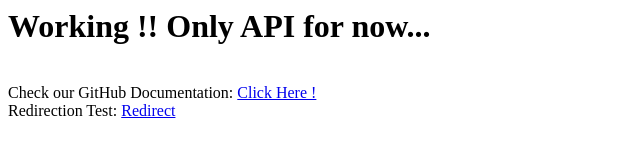
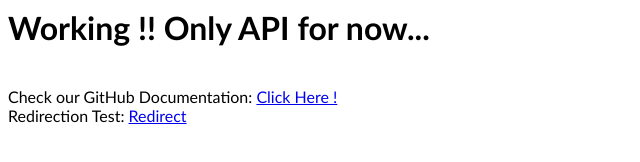
Before and after one commit to pedrophs2/arp_api, a website: page web/index.html in a window 1280 px wide. Shown: the whole page, without its empty margins (0-640 px from the left). Drawn offline with Linux system fonts and the light colour scheme.

Commit message:
Alteração de Fonte Index

```diff
--- a/package.json
+++ b/package.json
@@ -1,6 +1,6 @@
 {
   "name": "arp-api",
-  "version": "0.2.2",
+  "version": "0.2.3",
   "description": "",
   "main": "index.js",
   "scripts": {
--- a/web/index.html
+++ b/web/index.html
@@ -2,6 +2,11 @@
     <head>
         <title>ArpDevs</title>
         <meta charset='utf-8'/>
+        <style>
+            body{
+                font-family: 'Gill Sans', 'Gill Sans MT', Calibri, 'Trebuchet MS', sans-serif;
+            }
+        </style>
     </head>
     <body>
         <h1>Working !! Only API for now...</h1>
```
Also changed, not shown: 1 other file.
